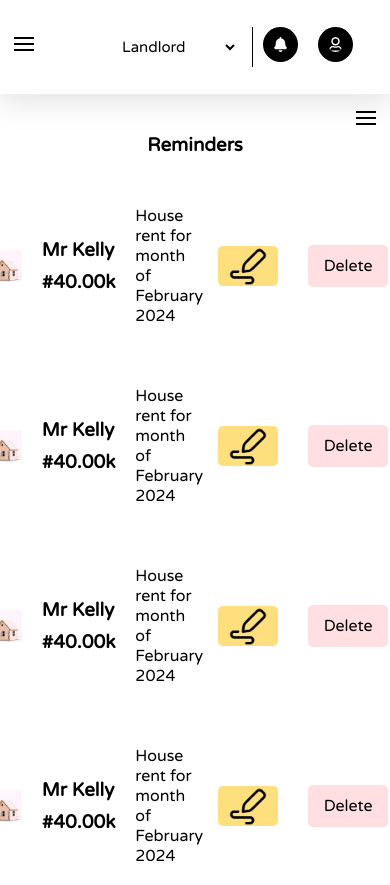
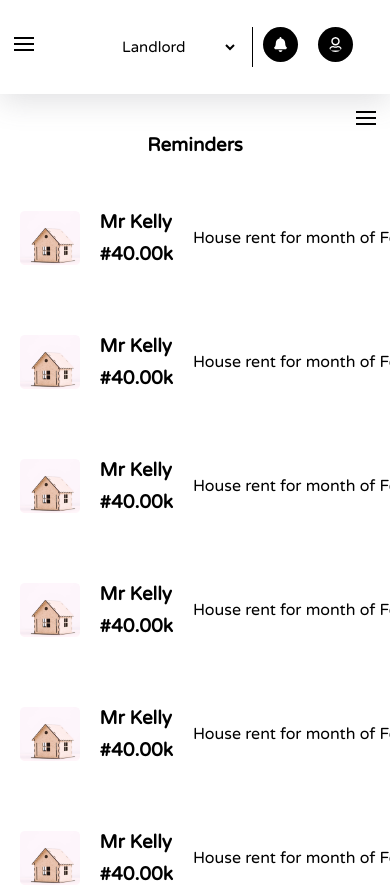
Before and after one commit to Olukayode08/First-Mandate-Components, a React (Create React App) app: page /landlord/reminder in a window 390 px wide. Shown: the top 885 px of the page. Built offline with nearby package versions, Linux system fonts and the light colour scheme.

Commit message:
Responsive

```diff
--- a/src/components/AddReminder/LandlordAddReminder.jsx
+++ b/src/components/AddReminder/LandlordAddReminder.jsx
@@ -22,7 +22,7 @@ const LandlordAddReminder = () => {
               />
             </div>
             <div className='desc input'>
-              <label>Description</label>
+              <label className='desc-h'>Description</label>
               <input type='text' className='r-desc-input' />
             </div>
           </div>
@@ -99,6 +99,7 @@ const LandlordAddReminder = () => {
 }
 const Wrapper = styled.section`
   position: relative;
+  margin: 10px 0;
   .n-section {
     position: absolute;
     left: 300px;
@@ -106,7 +107,6 @@ const Wrapper = styled.section`
     margin: 0 auto;
     padding: 20px 0;
   }
-
   .section {
     display: flex;
     flex-direction: column;
@@ -124,12 +124,15 @@ const Wrapper = styled.section`
   .desc {
     flex-direction: row;
     width: 90%;
-    justify-content: space-between;
+    justify-content: left;
     align-items: flex-start;
     margin: 20px 0;
   }
   .p-date {
     margin: 10px 0;
+  }
+  .desc-h {
+    margin-right: 20px;
   }
   input {
     outline: none;
@@ -146,7 +149,7 @@ const Wrapper = styled.section`
   }
   .r-desc-input {
     height: 60px;
-    width: 80%;
+    width: 430px;
   }
   .n-input {
     width: 250px;
@@ -164,7 +167,7 @@ const Wrapper = styled.section`
     outline: none;
     color: #000;
     font-family: inherit;
-    font-size: 17px;
+    font-size: 15px;
   }
 
   /* Notification Status */
@@ -179,13 +182,12 @@ const Wrapper = styled.section`
     margin: 10px 0;
     font-size: 18px;
   }
-  .radio-btns {
-    width: 70%;
-  }
+
   .radio-btn,
   .radio-btns {
     display: flex;
-    justify-content: space-between;
+    flex-wrap: wrap;
+    gap: 20px;
     align-items: center;
     margin: 10px 0;
   }
@@ -194,7 +196,7 @@ const Wrapper = styled.section`
     height: 18px;
   }
   .n-details {
-    margin-left: 20px;
+    margin-left: 10px;
     font-size: 17px;
   }
   .add-r {
@@ -208,8 +210,8 @@ const Wrapper = styled.section`
     text-decoration: none;
     color: #000;
   }
-.save-btn{
-    width: 90%;
+  .save-btn {
+    width: 550px;
     background-color: #000;
     text-align: center;
     color: #ffffff;
@@ -217,18 +219,35 @@ const Wrapper = styled.section`
     border-radius: 5px;
     margin: 20px 0;
     cursor: pointer;
-}
+  }
 
   @media screen and (max-width: 1290px) {
-    .r-section {
+    .n-section {
       width: 50%;
     }
   }
   @media screen and (max-width: 1200px) {
-    .r-section {
+    .n-section {
       width: 100%;
       left: 0;
+      padding: 10px;
     }
   }
+
+  @media screen and (max-width: 600px) {
+    .desc {
+      flex-direction: column;
+    }
+    .save-btn {
+      width: 450px;
+    }
+  }
+  @media screen and (max-width: 500px) {
+    .r-desc-input,
+    .save-btn {
+      width: 90%;
+    }
+  }
+
 `
 export default LandlordAddReminder
--- a/src/components/Reminder/LandlordReminder.jsx
+++ b/src/components/Reminder/LandlordReminder.jsx
@@ -22,7 +22,7 @@ const LandlordReminder = () => {
                     <h3 className='d-date'>Mr Kelly</h3>
                     <h3 className='d-date'>{reminder.amount}</h3>
                   </div>
-                  <p>{reminder.description}</p>
+                  <p className='r-desc'>{reminder.description}</p>
                   <div className='l-btns'>
                     <img
                       className='l-btn edit-icon'
@@ -68,6 +68,8 @@ const Wrapper = styled.section`
     margin: 10px 0;
     border-radius: 5px;
     width: 100%;
+    flex-shrink: 0;
+    overflow-x: auto;
   }
   .r-img {
     width: 10%;
@@ -84,11 +86,15 @@ const Wrapper = styled.section`
   .d-date,
   .r-img {
     margin-right: 20px;
+    flex-shrink: 0;
   }
   .desc {
     display: flex;
     align-items: center;
     margin: 15px 0;
+  }
+  .r-desc {
+    flex-shrink: 0;
   }
   .l-btns {
     display: flex;
@@ -114,11 +120,11 @@ const Wrapper = styled.section`
   }
   @media screen and (max-width: 1290px) {
     .r-section {
-      width: 50%;
+      width: 48%;
     }
   }
   @media screen and (max-width: 1200px) {
-    h3{
+    h3 {
       text-align: center;
     }
     .r-section {
@@ -126,11 +132,21 @@ const Wrapper = styled.section`
       left: 0;
     }
     .r-due-date {
+      width: 100%;
       background-color: none;
       box-shadow: none;
       align-items: center;
       justify-content: center;
     }
   }
+  @media screen and (max-width: 700px) {
+    .r-due-date {
+      align-items: center;
+      justify-content: left;
+    }
+    .r-img {
+      width: 17%;
+    }
+  }
 `
 export default LandlordReminder
--- a/src/index.css
+++ b/src/index.css
@@ -8,7 +8,7 @@
 
 body {
   font-family: 'Varela Round', sans-serif;
-  /* overflow-x: hidden; */
+  overflow-x: hidden;
 }
 /* Theme */
 #light {
```
